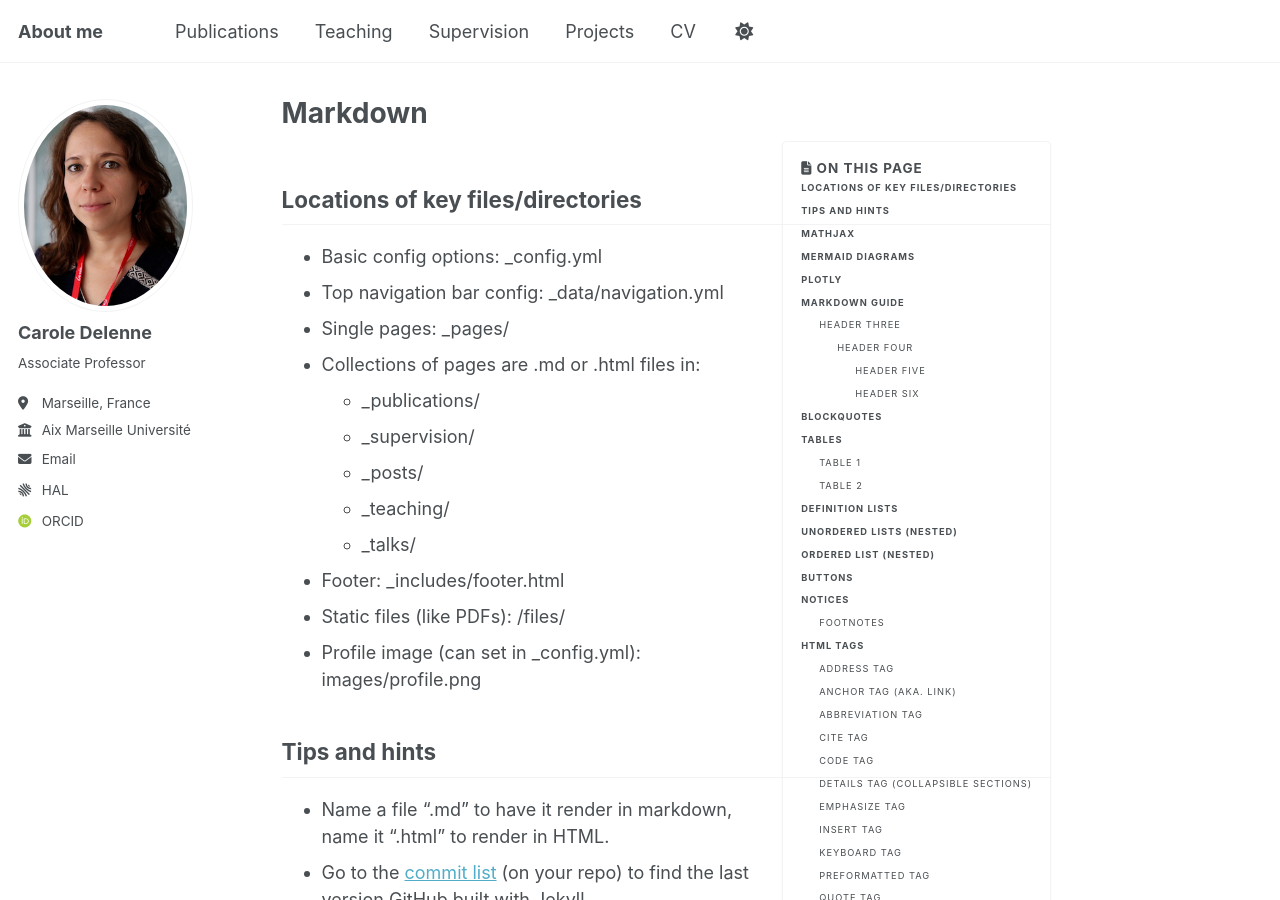
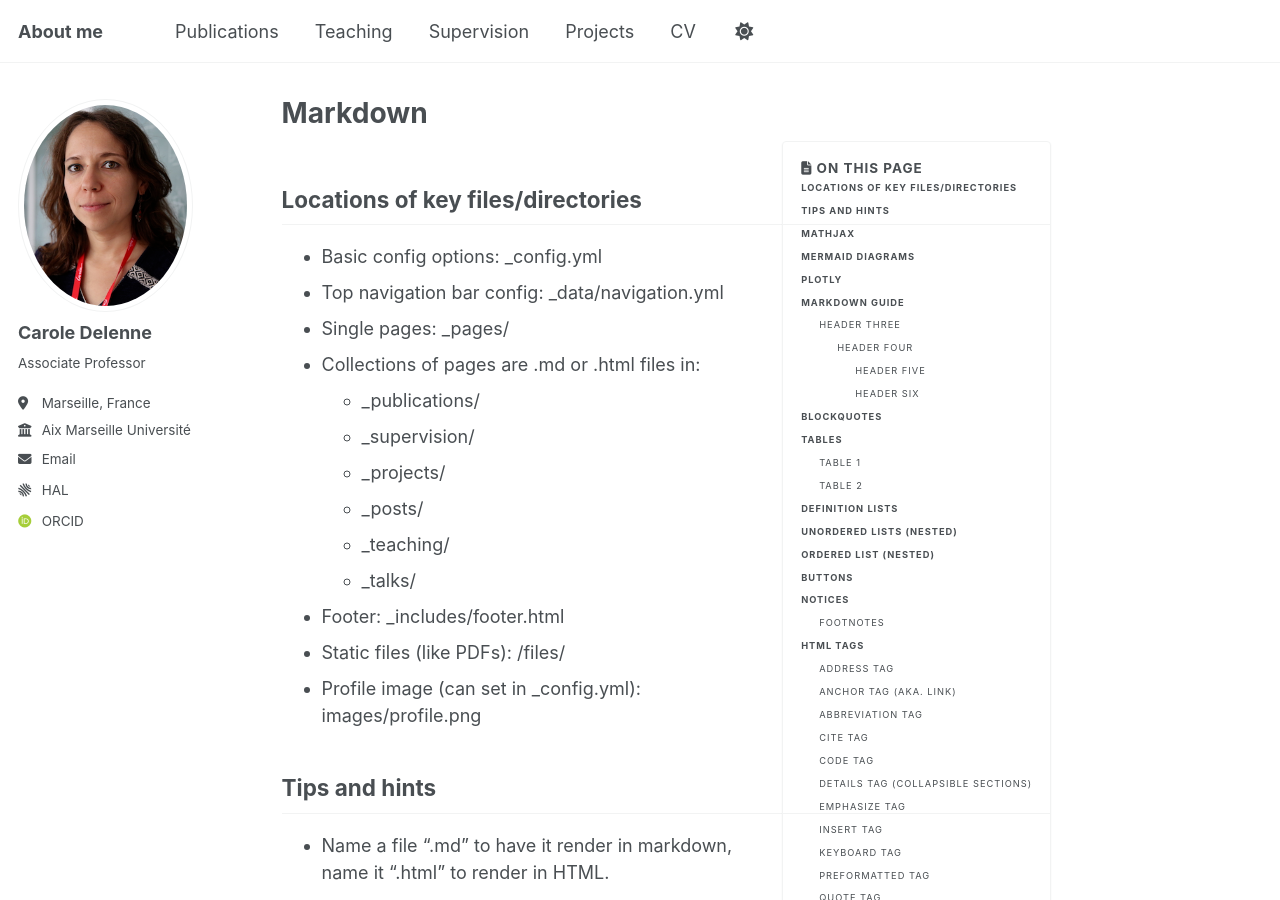
Before and after one commit to caroledelenne/caroledelenne.github.io, a Jekyll site: the page built from _pages/markdown.md, in a window 1280 px wide and 900 px high. Built offline with Jekyll 4.4.1, drawn with Linux system fonts in a browser that asks for light colours; emoji names are drawn with the system emoji font; some web fonts are replaced; a script bundle is joined from its source files by our own code; library files that are not in the unit come from our copies.

```diff
--- a/_pages/markdown.md
+++ b/_pages/markdown.md
@@ -17,6 +17,7 @@ redirect_from:
 * Collections of pages are .md or .html files in:
   * _publications/
   * _supervision/
+  * _projects/
   * _posts/
   * _teaching/
   * _talks/
--- a/scripts/cv_markdown_to_json.py
+++ b/scripts/cv_markdown_to_json.py
@@ -326,7 +326,7 @@ def parse_teaching(teaching_dir):
             teaching_entry = {
                 "course": front_matter.get('title', ''),
                 "institution": front_matter.get('venue', ''),
-                "date": front_matter.get('date', ''),
+                # "date": front_matter.get('date', ''),
                 "role": front_matter.get('type', ''),
                 "description": front_matter.get('excerpt', '')
             }
```
